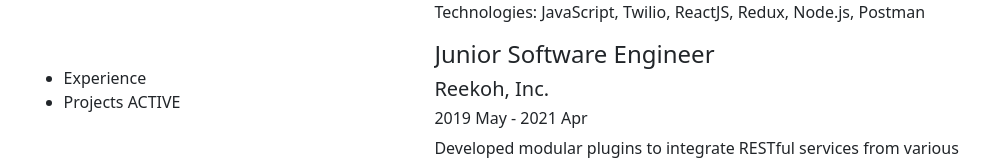
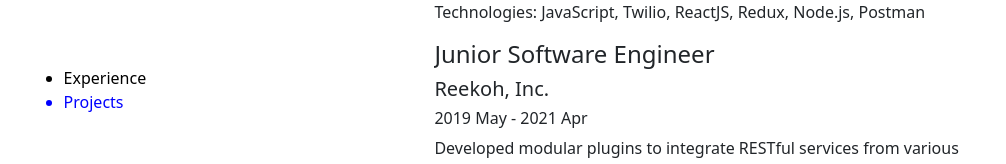
Before and after one commit to arcsbstn/arcsbstn.github.io, a React (Create React App) app: page / in a window 1280 px wide. Shown: the part 360-524 px from the top of the page, without its empty margins (132-1138 px from the left). Built offline with nearby package versions, Linux system fonts and the light colour scheme.

Commit message:
fix styling for active section in nav

```diff
--- a/src/components/sidebar/Nav.tsx
+++ b/src/components/sidebar/Nav.tsx
@@ -1,10 +1,11 @@
 import { useContext } from "react";
+import styled from "styled-components";
 
 import { content } from "../../constants";
 import { ActiveSectionContext } from "../../ResumePortfolio";
 
 interface IHandleClick {
-  e: any;
+  e: React.MouseEvent<HTMLUListElement>;
   section: string;
 }
 
@@ -13,18 +14,30 @@
   window.location.replace(`/#${section}`);
 }
 
+const StyledLi = styled.li<{ $isActiveSection?: boolean }>`
+  cursor: pointer;
+  color: ${(props) => {
+    return props.$isActiveSection ? "blue" : "black";
+  }};
+`;
+
 export default function Nav() {
   const [activeSection] = useContext(ActiveSectionContext);
-  console.log({ activeSection });
 
   return (
     <ul>
-      <li onClick={(e) => handleClick({ e, section: "experience" })}>
-        Experience {activeSection === content.EXPERIENCE ? "ACTIVE" : ""}
-      </li>
-      <li onClick={(e) => handleClick({ e, section: "projects" })}>
-        Projects {activeSection === content.PROJECTS ? "ACTIVE" : ""}
-      </li>
+      <StyledLi
+        $isActiveSection={activeSection === content.EXPERIENCE}
+        onClick={(e: any) => handleClick({ e, section: content.EXPERIENCE })}
+      >
+        Experience
+      </StyledLi>
+      <StyledLi
+        $isActiveSection={activeSection === content.PROJECTS}
+        onClick={(e: any) => handleClick({ e, section: content.PROJECTS })}
+      >
+        Projects
+      </StyledLi>
     </ul>
   );
 }
```
